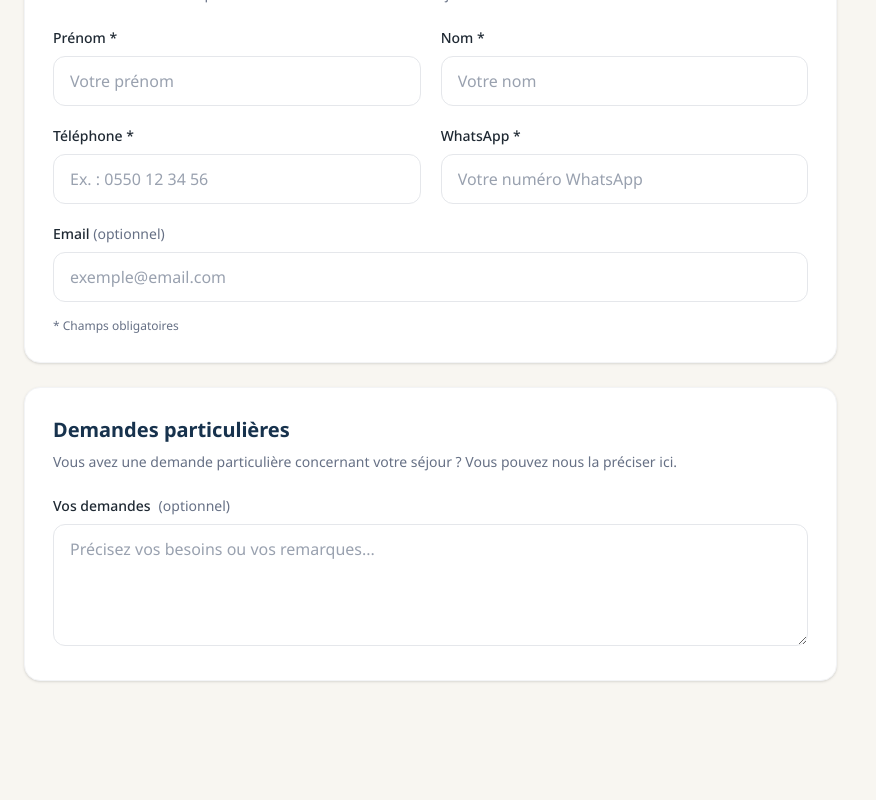
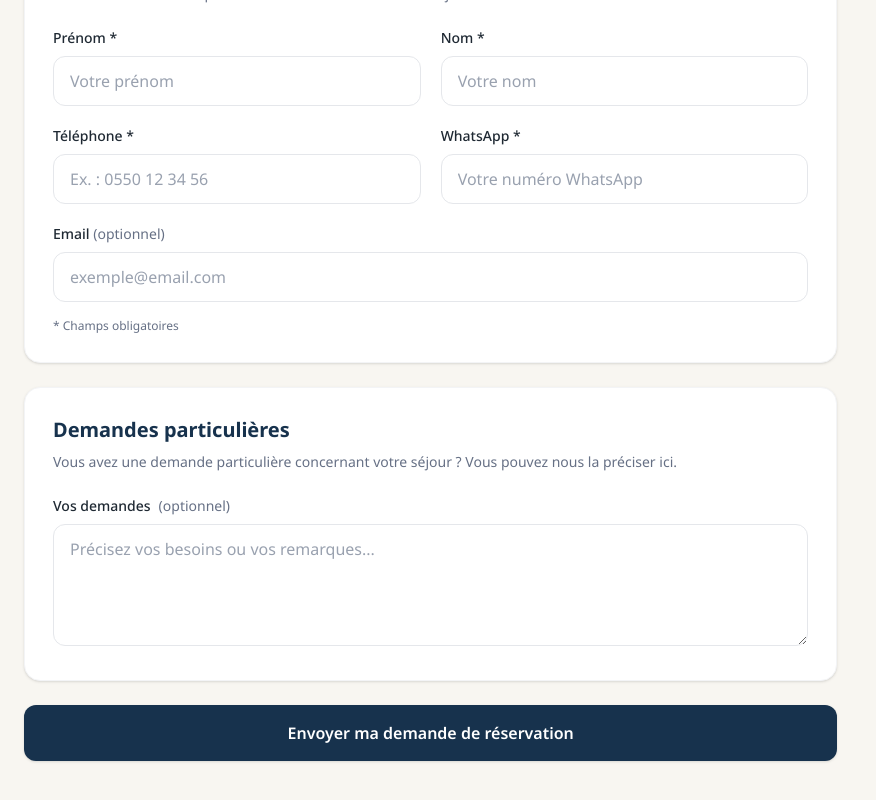
Before and after one commit to LenouarMiloud/hostel-freres-houat, a Next.js app: page /reservation in a window 1280 px wide. Shown: the part 948-1748 px from the top of the page, without its empty margins (0-876 px from the left). Before the commit the page ends 1693 px from the top, so only its background shows below. Built offline with nearby package versions, Linux system fonts and the light colour scheme.

Commit message:
feat: add Confirmation Button in the form

```diff
--- a/src/app/reservation/page.tsx
+++ b/src/app/reservation/page.tsx
@@ -12,6 +12,8 @@ export default function ReservationPage() {
   const [whatsapp, setWhatsapp] = useState("");
   const [email, setEmail] = useState("");
   const [specialRequests, setSpecialRequests] = useState("");
+  const [formError, setFormError] = useState("");
+const [formSuccess, setFormSuccess] = useState(false);
 
   const today = new Date();
   const todayString = [
@@ -28,6 +30,29 @@ export default function ReservationPage() {
             (1000 * 60 * 60 * 24),
         )
       : 0;
+      function handleSubmit(event: React.FormEvent<HTMLFormElement>) {
+  event.preventDefault();
+
+  setFormError("");
+  setFormSuccess(false);
+
+  if (!checkIn || !checkOut || nights <= 0) {
+    setFormError("Veuillez sélectionner des dates de séjour valides.");
+    return;
+  }
+
+  if (
+    !firstName.trim() ||
+    !lastName.trim() ||
+    !phone.trim() ||
+    !whatsapp.trim()
+  ) {
+    setFormError("Veuillez remplir tous les champs obligatoires.");
+    return;
+  }
+
+  setFormSuccess(true);
+}
 
   return (
     <main className="min-h-screen bg-background">
@@ -62,7 +87,7 @@ export default function ReservationPage() {
 
       <section className="px-4 pb-16 sm:px-6">
         <div className="mx-auto grid max-w-7xl grid-cols-1 gap-6 lg:grid-cols-3">
-          <div className="space-y-6 lg:col-span-2">
+          <form onSubmit={handleSubmit} className="space-y-6 lg:col-span-2" noValidate>
             {/* Dates du séjour */}
             <section className="rounded-2xl border border-gray-100 bg-white p-5 shadow-sm sm:p-7">
               <h2 className="text-xl font-bold text-primary">
@@ -308,7 +333,31 @@ export default function ReservationPage() {
                 />
               </div>
             </section>
+              {formError && (
+              <div
+                role="alert"
+                className="rounded-xl border border-red-200 bg-red-50 p-4 text-sm text-red-700"
+              >
+                {formError}
               </div>
+            )}
+
+            {formSuccess && (
+              <div
+                role="status"
+                className="rounded-xl border border-green-200 bg-green-50 p-4 text-sm text-green-800"
+              >
+                Votre demande a été vérifiée avec succès. L'envoi réel sera activé lors de la prochaine étape.
+              </div>
+            )}
+
+            <button
+              type="submit"
+              className="w-full rounded-xl bg-primary px-6 py-4 font-semibold text-white shadow-sm transition hover:bg-secondary focus:outline-none focus:ring-2 focus:ring-primary focus:ring-offset-2"
+            >
+              Envoyer ma demande de réservation
+            </button>
+          </form>
 
           {/* Résumé de la réservation */}
           <aside className="h-fit rounded-2xl border border-gray-100 bg-white p-5 shadow-sm sm:p-7 lg:sticky lg:top-6">
```
Lines whose indentation alone changed are shown as unchanged.
